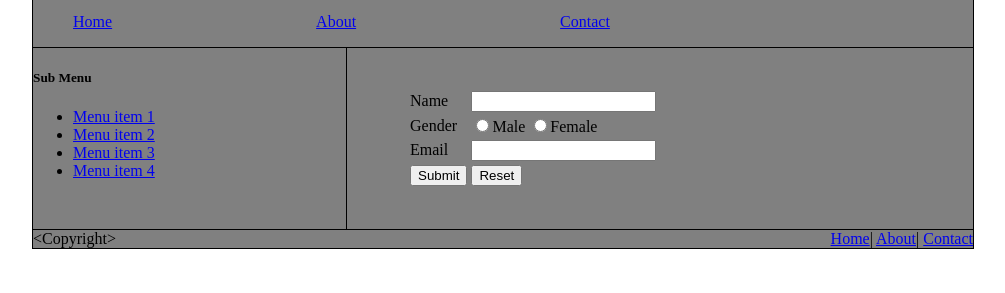
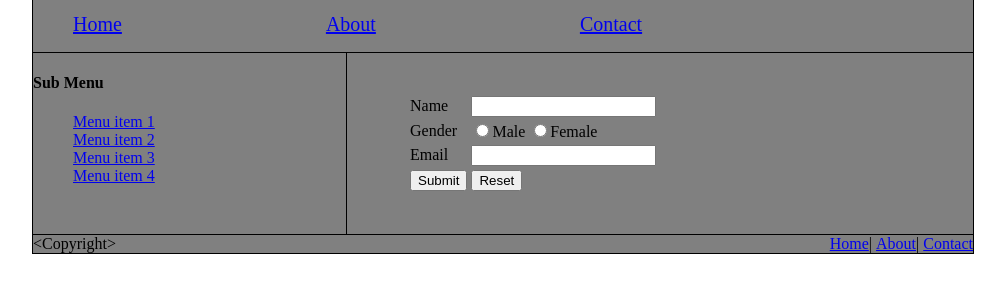
Before and after one commit to sharang-d/front_end_assignments, a plain HTML site: page assignment_2_webpage/contact.html in a window 1280 px wide. Shown: the part 93-386 px from the top of the page, without its empty margins (137-1142 px from the left). Drawn offline with Linux system fonts and the light colour scheme.

Commit message:
Fixed formatting

```diff
--- a/assignment_2_webpage/contact.html
+++ b/assignment_2_webpage/contact.html
@@ -17,7 +17,7 @@
 		</div>
 		<div>
 			<div id="divleft">
-				<h5>Sub Menu</h5>
+				<h4>Sub Menu</h4>
 				<ul>
 					<li><a href="#">Menu item 1</a></li>
 					<li><a href="#">Menu item 2</a></li>
@@ -58,9 +58,11 @@
 				&lt;Copyright&gt;
 			</div>
 			<div id="bottommenu">
-				<a href="index.html">Home</a>|
-				<a href="index.html">About</a>|
-				<a href="#">Contact</a>
+				<ul>
+					<li><a href="index.html">Home</a>|</li>
+					<li><a href="index.html">About</a>|</li>
+					<li><a href="#">Contact</a></li>
+				</ul>
 			</div>
 			<div class="clearfloat">
 			</div>
--- a/assignment_2_webpage/css/index.css
+++ b/assignment_2_webpage/css/index.css
@@ -17,6 +17,7 @@ header {
 #mainmenu li {
 	display: inline;
 	padding-right: 200px;
+	font-size: 20px;
 }
 
 #divleft {
@@ -24,10 +25,20 @@ header {
 	float: left;
 }
 
+#divleft > ul > li {
+	list-style-type: none;
+}
+
 #divright {
 	width: 623px;
 	float: left;
 	border-left: 1px solid;
+}
+
+img {
+	float: left;
+	width: 225px;
+	height: 164px;
 }
 
 .clearfloat {
@@ -53,3 +64,11 @@ table {
 a:hover {
 	color: red;
 }
+
+#bottommenu ul li {
+	display: inline;
+}
+
+#bottommenu ul {
+	margin: 0px;
+}
```
Also changed, not shown: assignment_2_webpage/index.html (+7 -5 lines).
